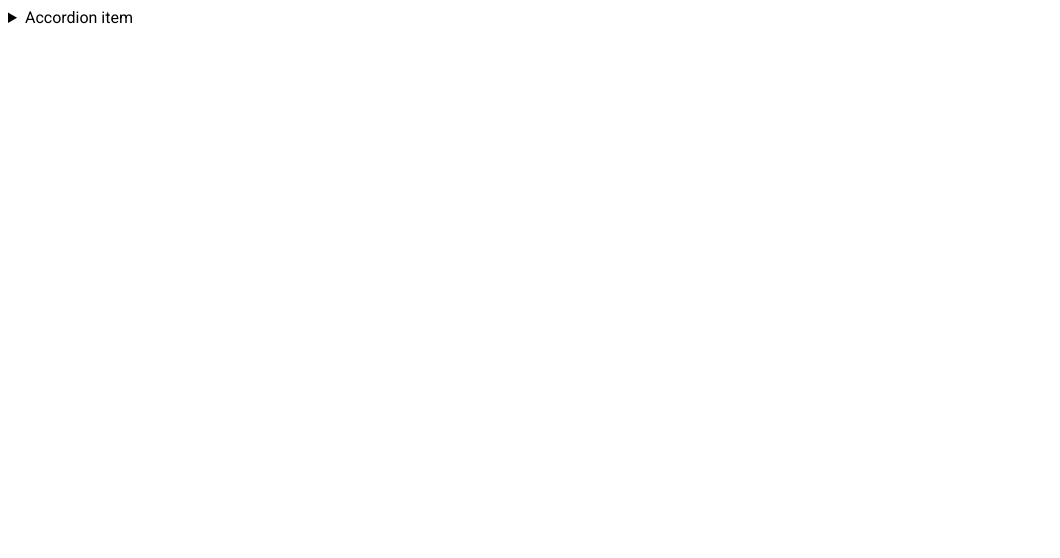
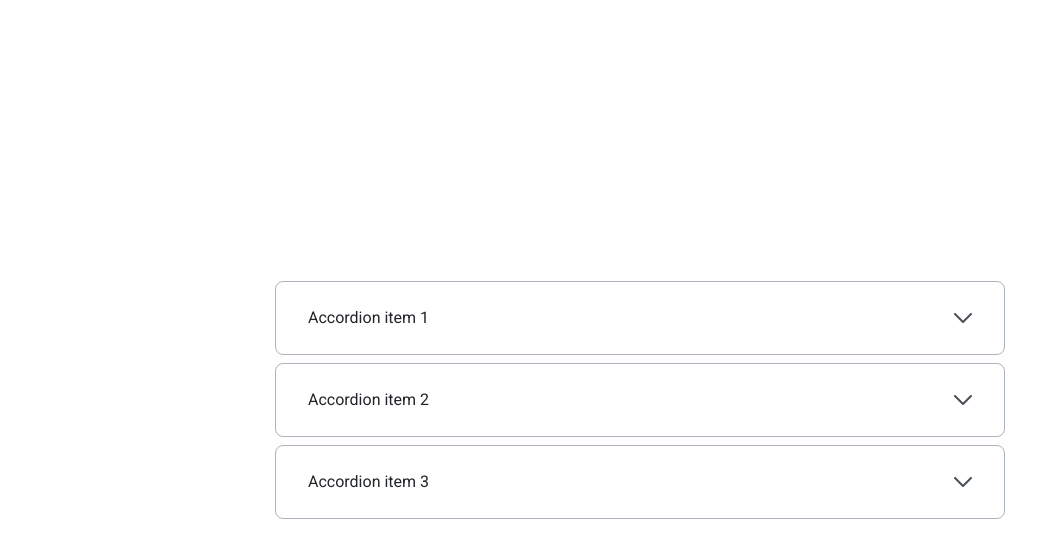
Before and after one commit to js-tasks-ru/htmlcss-20211125_x100best, a website: page 03-lection1/02-accordion/index.html in a window 1280 px wide. Shown: the whole page, without its empty margins (0-1060 px from the left). Drawn offline with Linux system fonts and the light colour scheme.

Commit message:
add solution for 2nd task - accordion

```diff
--- a/03-lection1/02-accordion/accordion.css
+++ b/03-lection1/02-accordion/accordion.css
@@ -1 +1,46 @@
-/* Стилизация аккордеона */
+@import url("https://fonts.googleapis.com/css2?family=Inter&display=swap");
+@import "./reset.css";
+
+/* Accordion style */
+
+.container {
+	display: flex;
+	flex-wrap: wrap;
+	justify-content: center;
+	align-items: center;
+	min-height: 100vh;
+}
+.accordion__items {
+	width: 730px;
+}
+.accordion__item {
+	background: var(--white);
+	margin-bottom: 8px;
+	border: 1px solid #acb5bd;
+	border-radius: 8px;
+}
+.accordion__item:last-child {
+	margin-bottom: 0;
+}
+.accordion__item[open] .accordion__summary::after {
+	transform: rotate(-180deg);
+}
+.accordion__summary {
+	display: block;
+	color: var(--black);
+	cursor: pointer;
+	width: 100%;
+	position: relative;
+	padding: 24px 49px 24px 32px;
+}
+.accordion__summary::after {
+	content: url("./components/Vector1.svg");
+	position: absolute;
+	right: 32px;
+	transition: 0.3s all;
+}
+
+.accordion__text {
+	color: var(--grey-4);
+	margin: -8px 49px 24px 32px;
+}
--- a/03-lection1/02-accordion/index.html
+++ b/03-lection1/02-accordion/index.html
@@ -1,18 +1,36 @@
 <!DOCTYPE html>
-<!-- Страница с аккордеоном -->
-<html lang="ru">
+<!-- Accordion page -->
+<html lang="en">
+
 <head>
 	<link rel="stylesheet" href="../../assets/css/main.css">
 	<link rel="stylesheet" href="./accordion.css">
+	<title>Accordion</title>
 </head>
+
 <body>
-        <details>
-            <summary>
-                Accordion item
-            </summary>
-            <p>
-                Hidden content
-            </p>
+	<div class="container">
+		<div class="accordion__items">
+			<details class="accordion__item">
+				<summary class="accordion__summary">Accordion item 1</summary>
+				<p class="accordion__text">Amet minim mollit non deserunt ullamco est sit aliqua dolor do amet sint. Velit
+					officia
+					consequat duis enim velit mollit. Exercitation veniam consequat sunt nostrud amet.</p>
 			</details>
+			<details class="accordion__item">
+				<summary class="accordion__summary">Accordion item 2</summary>
+				<p class="accordion__text">Amet minim mollit non deserunt ullamco est sit aliqua dolor do amet sint. Velit
+					officia
+					consequat duis enim velit mollit. Exercitation veniam consequat sunt nostrud amet.</p>
+			</details>
+			<details class="accordion__item">
+				<summary class="accordion__summary">Accordion item 3</summary>
+				<p class="accordion__text">Amet minim mollit non deserunt ullamco est sit aliqua dolor do amet sint. Velit
+					officia
+					consequat duis enim velit mollit. Exercitation veniam consequat sunt nostrud amet.</p>
+			</details>
+		</div>
+	</div>
 </body>
+
 </html>
--- /dev/null
+++ b/03-lection1/02-accordion/reset.css
@@ -0,0 +1,28 @@
+*,
+*:before,
+*:after {
+	padding: 0;
+	margin: 0;
+	box-sizing: border-box;
+}
+:root {
+	--white: #ffffff;
+	--black: #212429;
+	--purple: #7048e8;
+	--blue: #374fc7;
+	--grey-3: #acb5bd;
+	--grey-4: #495057;
+	--hoverprimary: #2342c0;
+	--hoversecondary: #5028c6;
+
+	--primary: var(--blue);
+	--secondary: var(--purple);
+}
+body {
+	font-family: "Inter", sans-serif;
+	line-height: 24px;
+	font-size: 16px;
+}
+summary::-webkit-details-marker {
+	display: none;
+}
```
Also changed, not shown: 03-lection1/02-accordion/components/Vector1.svg (added). Lines whose indentation alone changed are shown as unchanged.
